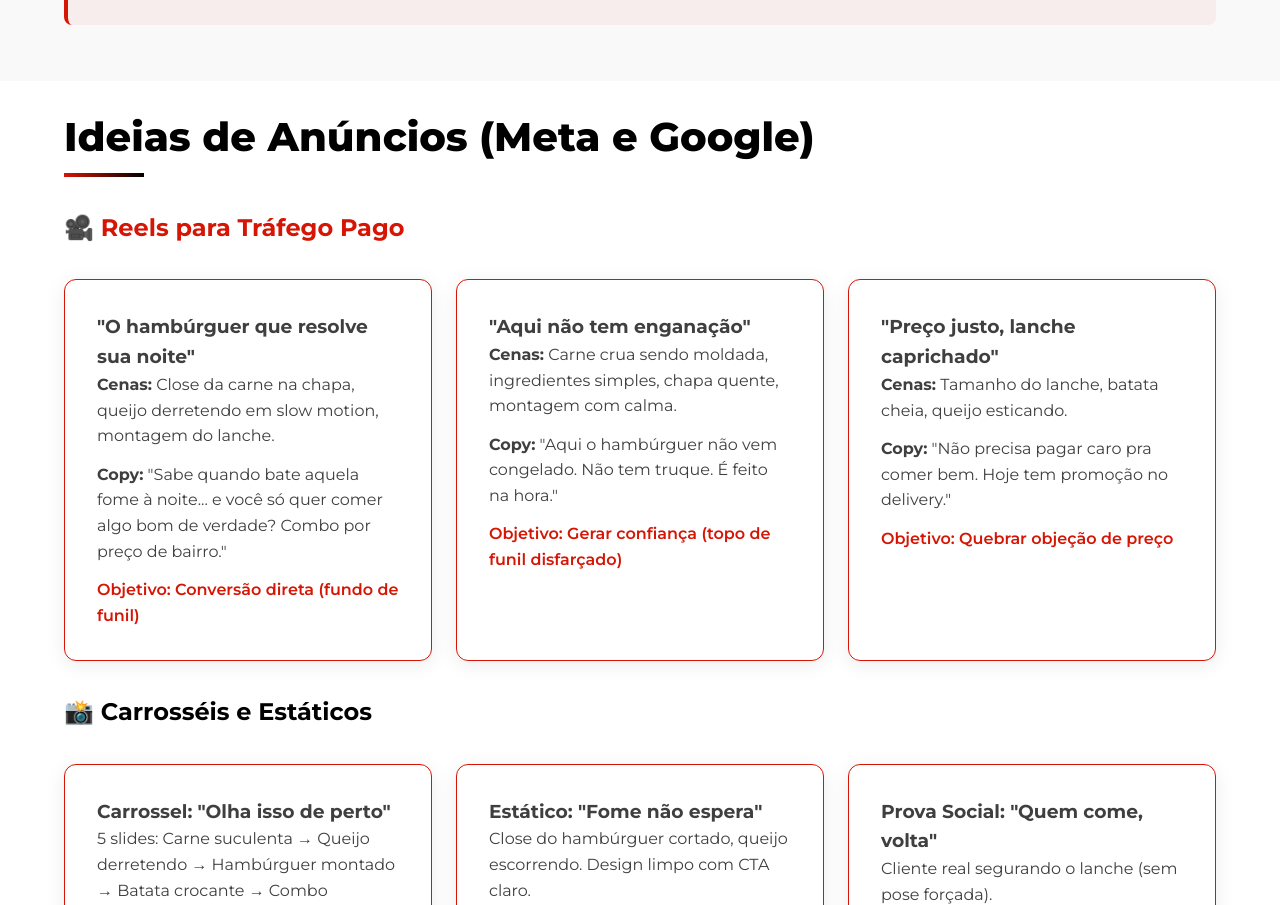
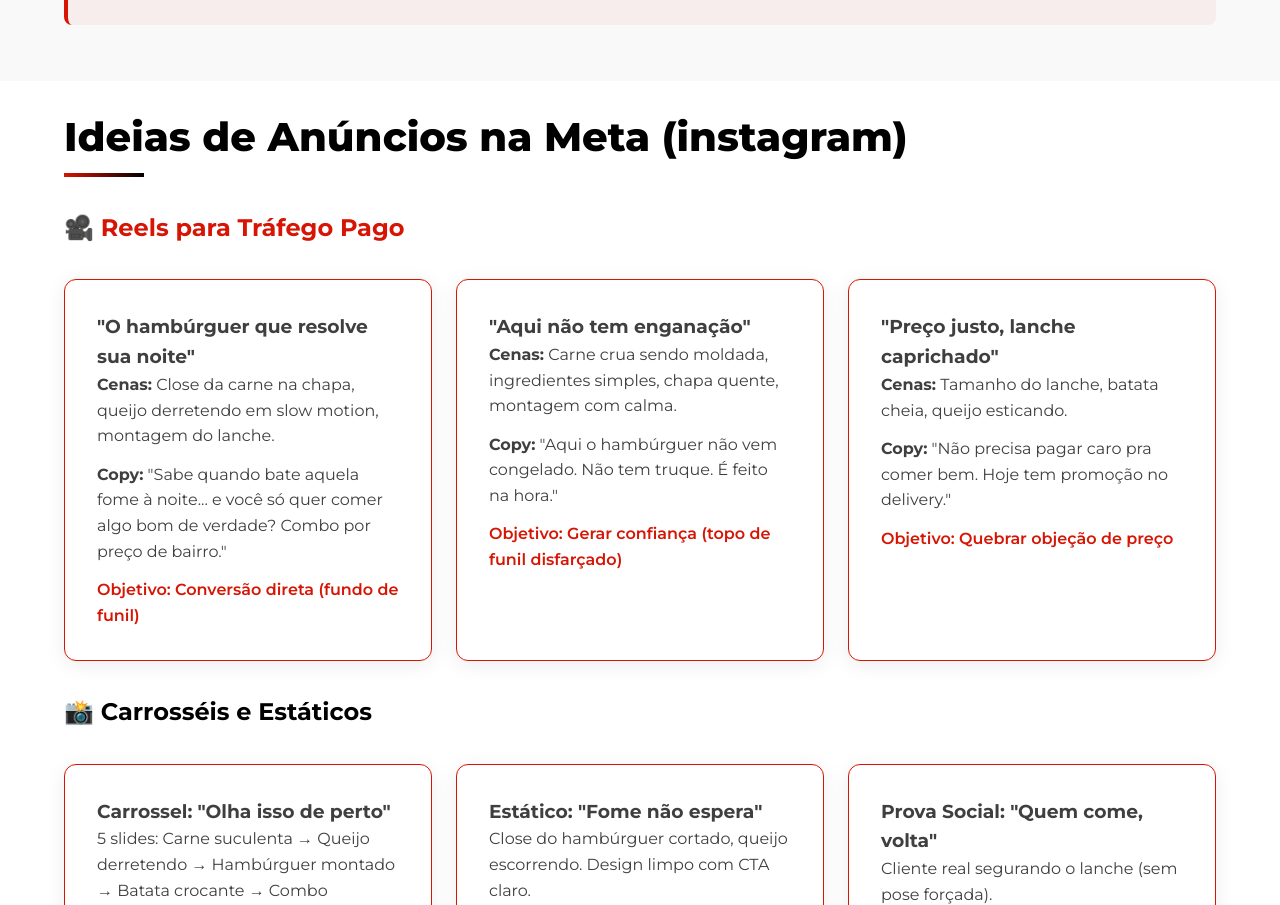
Before and after one commit to Betioli/Hamburgueria-Bom-Apetite, a plain HTML site: page index.html in a window 1280 px wide. Shown: the part 5545-6450 px from the top of the page. Drawn offline with Linux system fonts and the light colour scheme.

Commit message:
Ideias de anuncios

```diff
--- a/index.html
+++ b/index.html
@@ -1013,7 +1013,7 @@
 
     <!-- Ideias de Anúncios -->
     <section class="fade-in">
-        <h2 class="section-title">Ideias de Anúncios (Meta e Google)</h2>
+        <h2 class="section-title">Ideias de Anúncios na Meta (instagram)</h2>
 
         <h3 style="font-size: 1.5rem; margin: 2rem 0 1rem; color: #D61504;">🎥 Reels para Tráfego Pago</h3>
         <div class="cards-grid">
```
